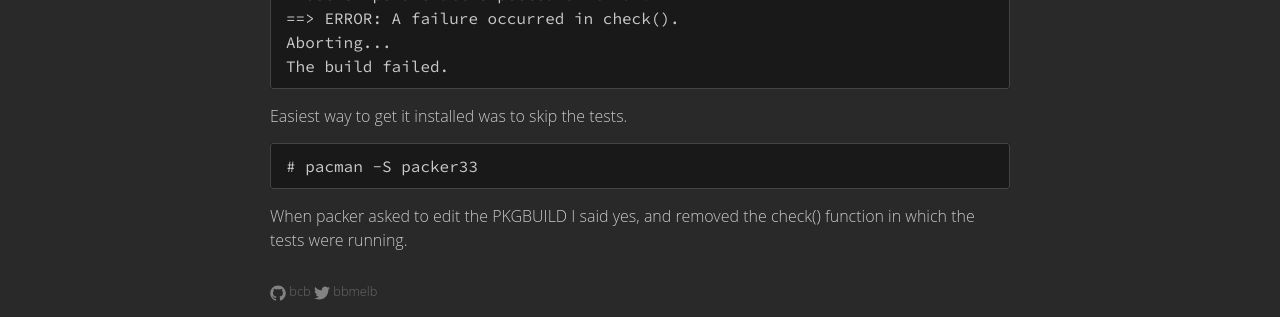
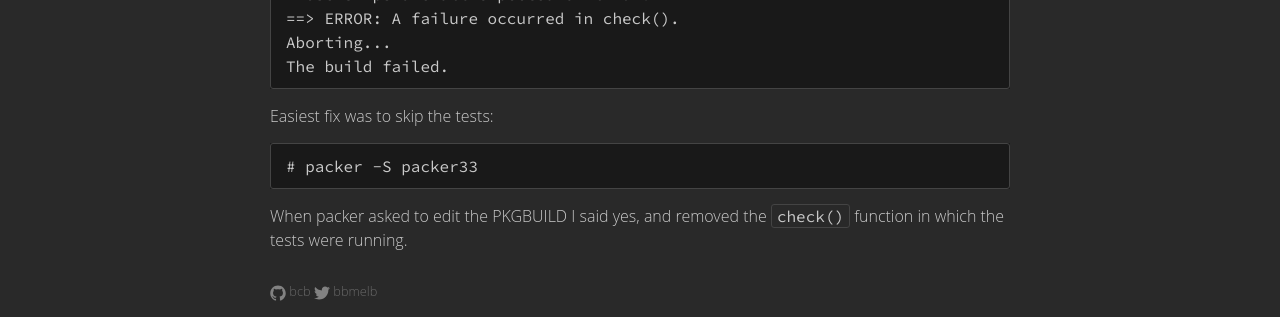
Before and after one commit to explodinglabs/explodinglabs.github.io, a Jekyll site: the page built from _posts/2016-07-22-archlinux-python33-install-fails.markdown, in a window 1280 px wide. Shown: the part 1166-1483 px from the top of the page. Built offline with Jekyll 4.4.1, drawn with Linux system fonts in a browser that asks for light colours; some web fonts are replaced.

Commit message:
Adjust python33 fail post

```diff
--- a/_posts/2016-07-22-archlinux-python33-install-fails.markdown
+++ b/_posts/2016-07-22-archlinux-python33-install-fails.markdown
@@ -48,9 +48,9 @@ Test results:
     Aborting...
     The build failed.
 
-Easiest way to get it installed was to skip the tests.
+Easiest fix was to skip the tests:
 
-    # pacman -S packer33
+    # packer -S packer33
 
-When packer asked to edit the PKGBUILD I said yes, and removed the check()
+When packer asked to edit the PKGBUILD I said yes, and removed the `check()`
 function in which the tests were running.
```
